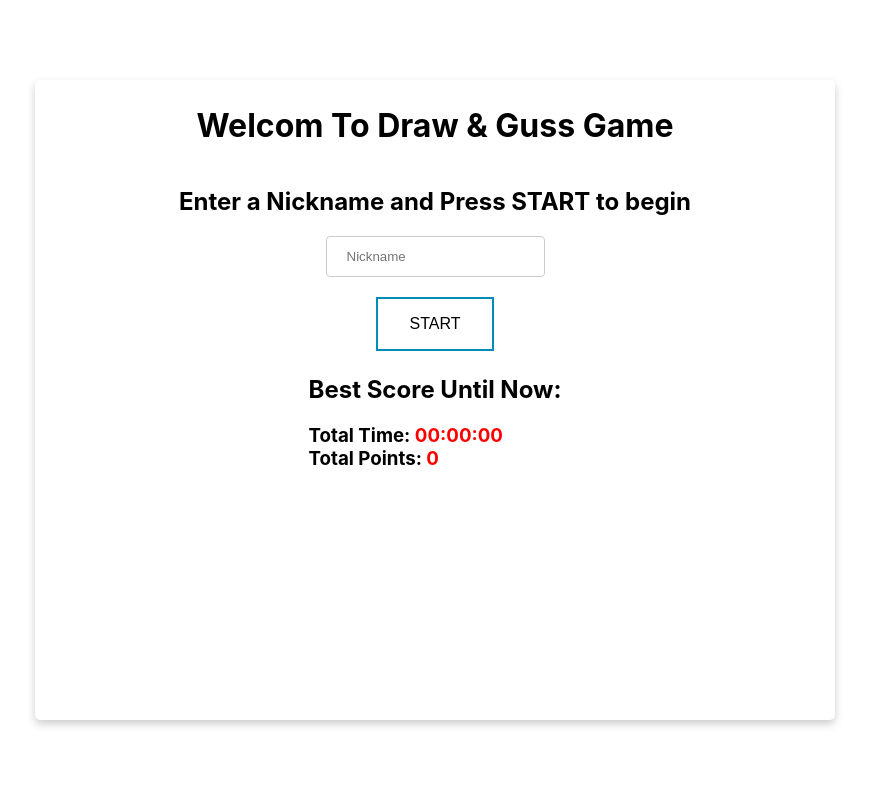
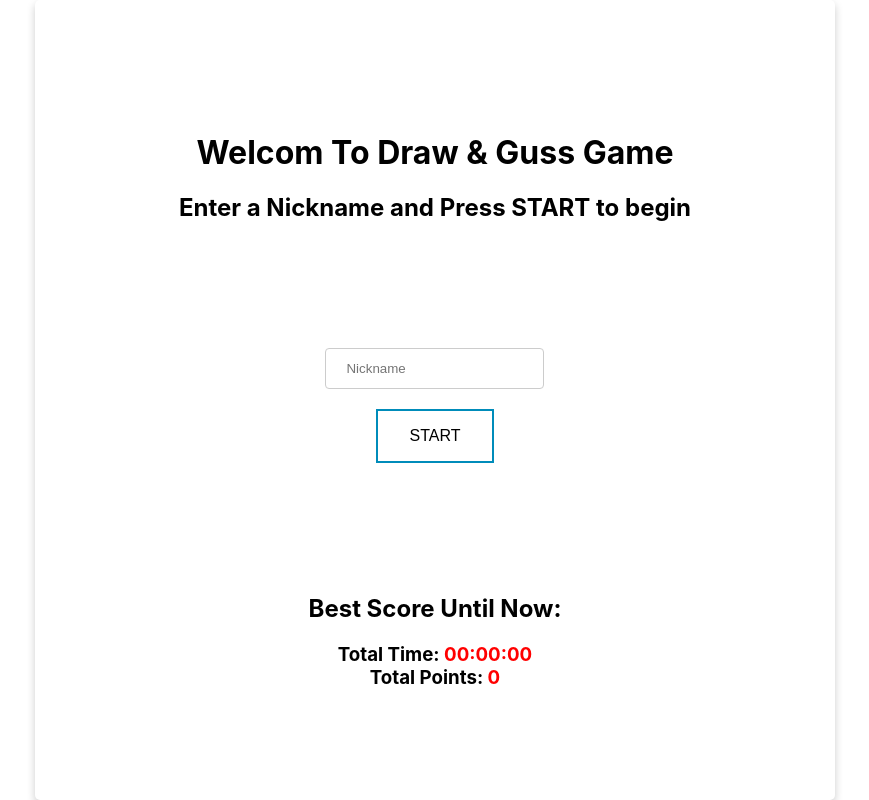
Before and after one commit to matancotton/draw-client, a React (Create React App) app: page / in a window 1280 px wide. Shown: the whole page, without its empty margins (205-1074 px from the left). Built offline with nearby package versions, Linux system fonts and the light colour scheme; no server answers.

Commit message:
adding stylings

```diff
--- a/src/components/Canvas.jsx
+++ b/src/components/Canvas.jsx
@@ -20,17 +20,20 @@ const Canvas = ({ canvasRef, allowedDrawing, paths }) => {
     return (
         <div className='canvas'>
             <ReactSketchCanvas
-            className='canvas-drawing'
+                className='canvas-drawing'
                 ref={canvasRef}
                 strokeWidth={4}
                 strokeColor="black"
-                allowOnlyPointerType={allowedDrawing ?"all" : "none"}
+                allowOnlyPointerType={allowedDrawing ? "all" : "none"}
+                width="300"
+                height="800"
             />
-            {allowedDrawing &&<div>
+            {allowedDrawing &&
+            <div className='controls'>
                 <button className='button red-button' onClick={() => canvasRef.current.resetCanvas()}>reset</button>
                 <button className='button red-button' onClick={() => canvasRef.current.undo()}>undo</button>
-                <button className={ eraseMode ? "button active" : "button" } onClick={() => changeEraseMode(true)}>eraser</button>
-                <button className={ !eraseMode ? "button active" : "button" } onClick={() => changeEraseMode(false)}>pen</button>
+                <button className={eraseMode ? "button active" : "button"} onClick={() => changeEraseMode(true)}>eraser</button>
+                <button className={!eraseMode ? "button active" : "button"} onClick={() => changeEraseMode(false)}>pen</button>
             </div>}
         </div>
     )
--- a/src/styles/components/_canvas.scss
+++ b/src/styles/components/_canvas.scss
@@ -1,10 +1,14 @@
 .canvas {
-    width: 80%;
     height: 100%;
     display: flex;
     flex-direction: column;
-    justify-content: space-evenly;
-    margin: auto;
+    justify-content: center;
+    align-items: center;
+
+    .canvas-drawing {
+        width: 400px;
+        height: 400px;
+    }
 
     @media (max-width: 40rem) {
         height: 80%;
--- a/src/styles/components/_card.scss
+++ b/src/styles/components/_card.scss
@@ -5,8 +5,8 @@
     display: flex;
     flex-direction: column;
     align-items: center;
-    height: 80vh;
     padding: 5px;
+    height: clamp(500px, 100%, 800px);
 
     @media (max-width: 40rem) {
         width: 100%;
--- a/src/styles/style.scss
+++ b/src/styles/style.scss
@@ -3,7 +3,9 @@
 @import "./app.scss";
 
 //views
+@import "./views/welcome";
 @import "./views/waiting";
+@import "./views/drawing";
 
 //components
 @import "./components/card";
--- /dev/null
+++ b/src/styles/views/_drawing.scss
@@ -0,0 +1,13 @@
+.drawing {
+    display: flex;
+    flex-direction: column;
+    justify-content: space-evenly;
+    align-items: center;
+    height: 100%;
+
+    @media (max-width: 40rem) {
+        &>.button {
+            width: 100%;
+        }
+    }
+}
--- a/src/styles/views/_waiting.scss
+++ b/src/styles/views/_waiting.scss
@@ -11,7 +11,6 @@
     }
 
     .canvas-container {
-        height: 60%;
         width: 100%;
     }
 
@@ -30,6 +29,11 @@
             margin: 0;
         }
     }
+
+    .submit-buttons {
+        display: flex;
+    }
+
     .message {
         font-weight: 700;
         font-size: 18px;
@@ -40,3 +44,27 @@
         color: red;
     }
 }
+
+@media (max-width: 40rem) {
+    .waiting-view {
+
+        .guess-box {
+            flex-direction: column;
+            align-items: center;
+
+            .input-container {
+                width: 100%;
+                margin-bottom: 8px;
+            }
+
+            .button {
+                width: 80%;
+            }
+        }
+
+        .submit-buttons {
+            flex-direction: column;
+            width: 80%;
+        }
+    }
+}
--- /dev/null
+++ b/src/styles/views/_welcome.scss
@@ -0,0 +1,20 @@
+.welcome {
+    display: flex;
+    height: 100%;
+    flex-direction: column;
+    justify-content: space-evenly;
+    align-items: center;
+    text-align: center;
+
+    @media (max-width: 40rem) {
+        justify-content: space-between;
+
+        .input-container {
+            width: 90%;
+
+            .button, .input {
+                width: 100%;
+            }
+        }
+    }
+}
--- a/src/views/Drawing.jsx
+++ b/src/views/Drawing.jsx
@@ -15,14 +15,14 @@ const Drawing = () => {
         navigate("/waiting")
     }
   return (
-    <>
+    <div className='drawing'>
         <h1>
             Please draw the word
             <span style={{color: 'blue', fontWeight: '400', display: 'block', textAlign: 'center'}}>{ gameState.selectedWord }</span>
         </h1>
         <DrawingCanvas canvasRef={canvasRef} allowedDrawing />
         <button className='button' onClick={sendDrawing}>Send Drawing</button>
-    </>
+    </div>
   )
 }
 
--- a/src/views/Waiting.jsx
+++ b/src/views/Waiting.jsx
@@ -106,7 +106,7 @@ const Waiting = () => {
             }
             {
                 isCorrectAnswer && (
-                    <div>
+                    <div className='submit-buttons'>
                         <button className='button red-button' onClick={quitGame}>Save and Quit</button>
                         <button className='button' onClick={newDrawing}>Send a new drawing</button>
                     </div>
--- a/src/views/Welcome.jsx
+++ b/src/views/Welcome.jsx
@@ -29,14 +29,18 @@ const Welcome = () => {
         navigate("/lobby")
     }
     return (
-        <>
-            <h1>Welcom To Draw & Guss Game</h1>
-            <h2>Enter a Nickname and Press START to begin</h2>
-            <input type="text" className="input" placeholder="Nickname" value={nickname} onChange={updateNickname} />
-            <p style={{color: 'red', marginTop: 0}}>{ errMsg }</p>
-            <button onClick={startGame} className='button'>START</button>
+        <div className='welcome'>
+            <div>
+                <h1>Welcom To Draw & Guss Game</h1>
+                <h2>Enter a Nickname and Press START to begin</h2>
+            </div>
+            <div className='input-container'>
+                <input type="text" className="input" placeholder="Nickname" value={nickname} onChange={updateNickname} />
+                <p style={{color: 'red', marginTop: 0}}>{ errMsg }</p>
+                <button onClick={startGame} className='button'>START</button>
+            </div>
             <HighScore />
-        </>
+        </div>
     )
 }
 
```
Also changed, not shown: firebase.json (added), 2 other files (tests, documents, lock files or other folders).
